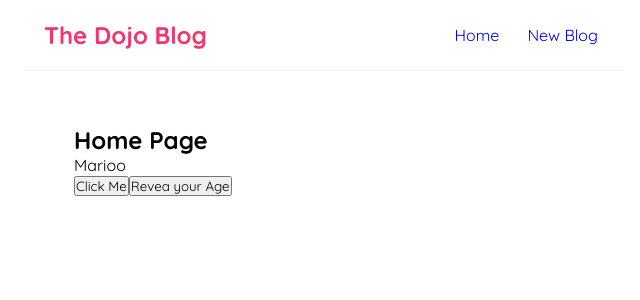
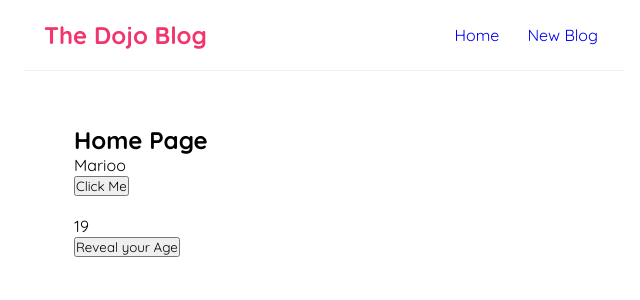
Before and after one commit to Popeaura/dojo-tutee, a React (Vite) app: page / in a window 1280 px wide. Shown: the top 300 px of the page, without its empty margins (316-956 px from the left). Built offline with nearby package versions, Linux system fonts and the light colour scheme.

Commit message:
My modified projects folder

```diff
--- a/src/home.jsx
+++ b/src/home.jsx
@@ -4,7 +4,8 @@ import { useState } from "react";
 const Home = () => {
 
  const [name, setName]  =  useState('Marioo');
- const [age, setAge] = useState(19)
+
+ const [age, setAge] = useState(19);
 
  const handlClick = () => {
     setName('Luigi ');
@@ -17,8 +18,10 @@ const Home = () => {
         <div className="home">
             <h2>Home Page</h2>
             <p>{name}</p>
-            <button onClick={handlClick}>Click Me</button>
-            <button onClick={handlClickAgain}>Revea your Age</button>
+            <button onClick={handlClick}>Click Me</button><br /><br />
+
+            <p>{age}</p>
+            <button onClick={handlClickAgain}>Reveal your Age</button>
         </div>
      );
 }
```
